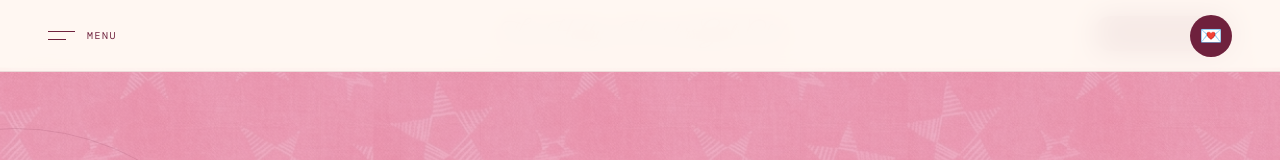
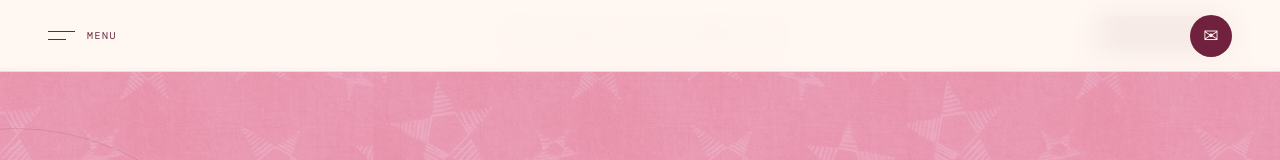
Before and after one commit to Dhanu584/the-hobby-hoarders-girls-club, a React (Vite) app: page / in a window 1280 px wide. Shown: the top 160 px of the page. Built offline with nearby package versions, Linux system fonts and the light colour scheme; a web font is replaced by a local one.

Commit message:
New emoji on navbar Contact button

```diff
--- a/src/pages/Home.jsx
+++ b/src/pages/Home.jsx
@@ -210,7 +210,7 @@ const Home = () => {
   onClick={() => handleNavigation("contact")}
   aria-label="Contact"
 >
-  💌
+  ✉
 </button>
 
       </header>
```
